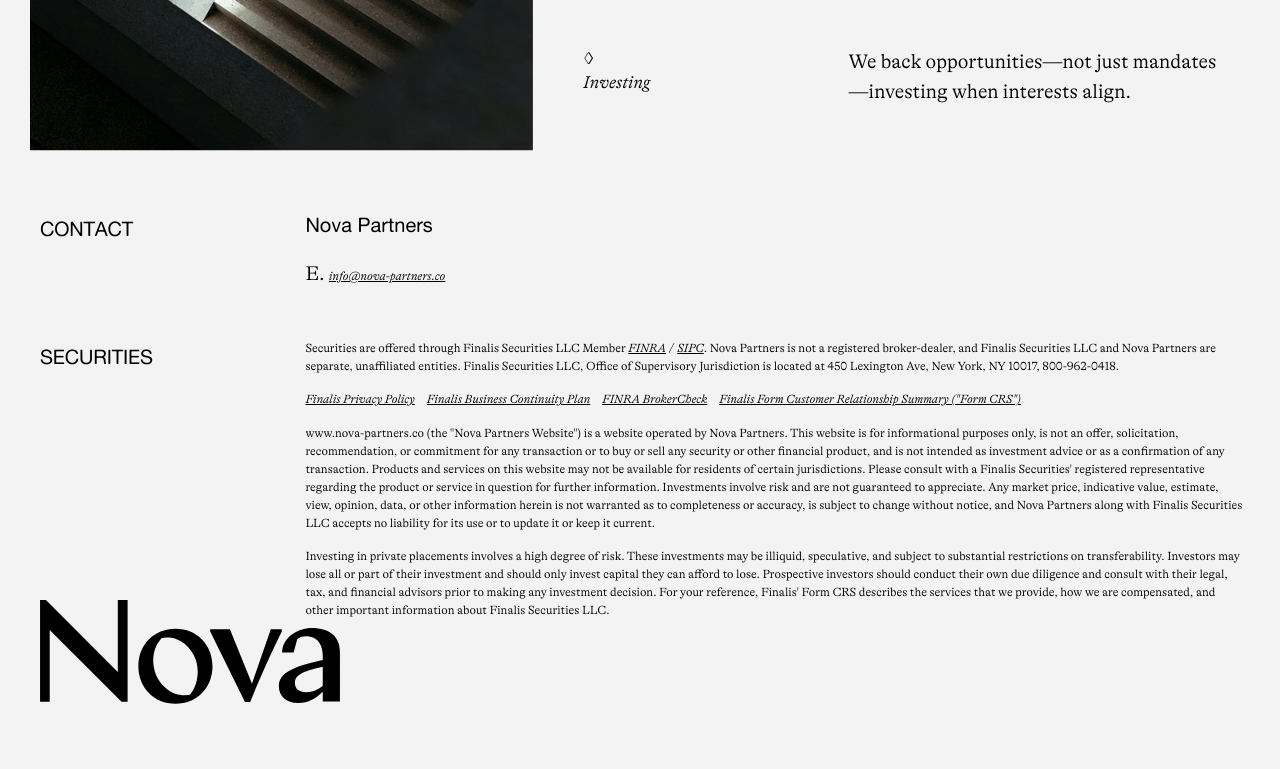
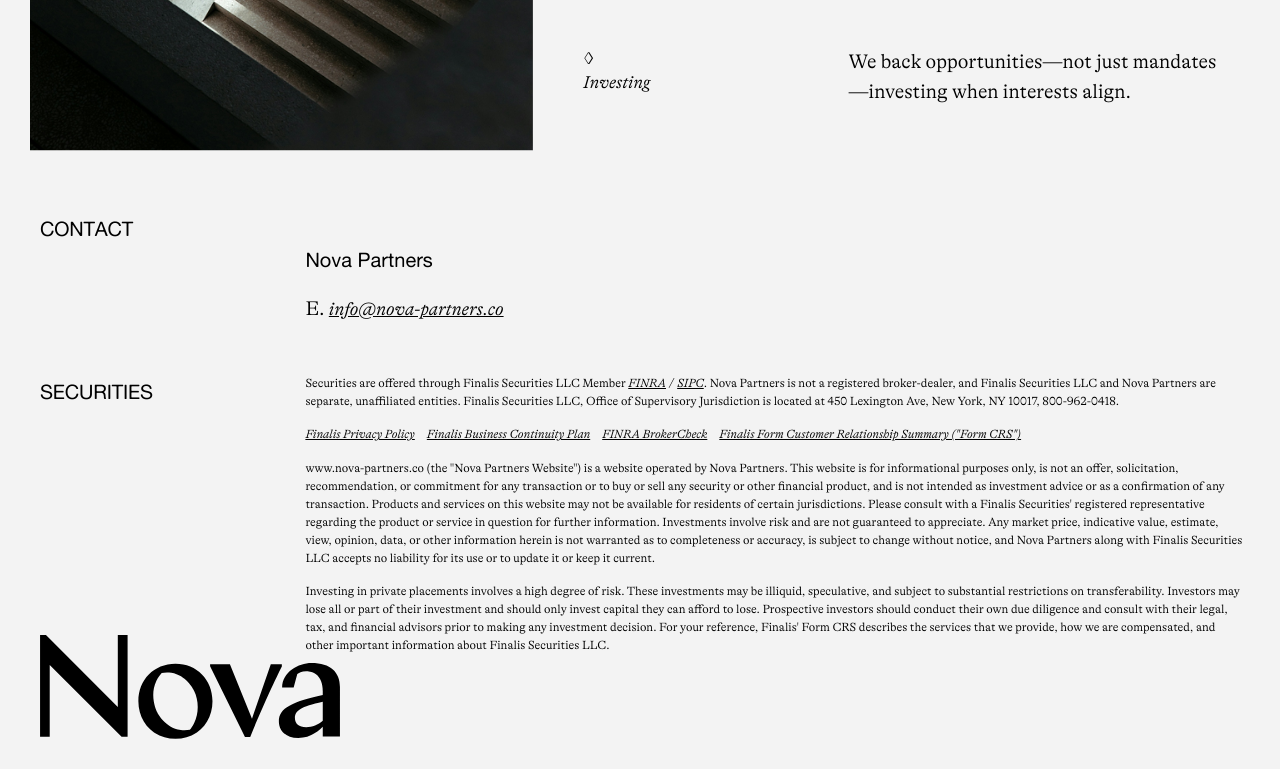
Before and after one commit to ryk-9/nova, a website: page index.html in a window 1280 px wide. Shown: the part 2061-2830 px from the top of the page. Before the commit the page ends 2795 px from the top, so only its background shows below. Drawn offline with nearby package versions, Linux system fonts and the light colour scheme.

Commit message:
resize contact (2)

```diff
--- a/index.html
+++ b/index.html
@@ -136,7 +136,7 @@
         <div class="contact-content">
           <p class="contact-name">Nova Partners</p>
           <p class="contact-email">
-            E. <a href="mailto:info@nova-partners.co" class="link">info@nova-partners.co</a>
+            E. <a href="mailto:info@nova-partners.co" class="email-link">info@nova-partners.co</a>
           </p>
         </div>
       </section>
--- a/static/css/responsive.css
+++ b/static/css/responsive.css
@@ -278,11 +278,12 @@ h1.hero-title i {
 }
 
 .contact-name {
-  font-family: var(--font-secondary);
+  font-family: var(--font-primary);
   font-weight: 400;
   font-size: var(--font-size-medium);
   letter-spacing: 0;
   line-height: 20px;
+  margin-top: var(--spacing-lg);
   margin-bottom: 0;
 }
 
@@ -295,10 +296,19 @@ h1.hero-title i {
   margin-bottom: var(--spacing-sm);
 }
 
+.email-link {
+  font-family: var(--font-italic);
+  font-weight: 300;
+  font-style: italic;
+  font-size: var(--font-size-medium);
+  text-decoration: underline;
+}
+
 /* Securities section */
 .securities {
   padding: 0 var(--content-padding) 0 60px;
   margin-top: var(--spacing-lg);
+  margin-bottom: var(--spacing-lg)
 }
 
 .disclaimer {
```
